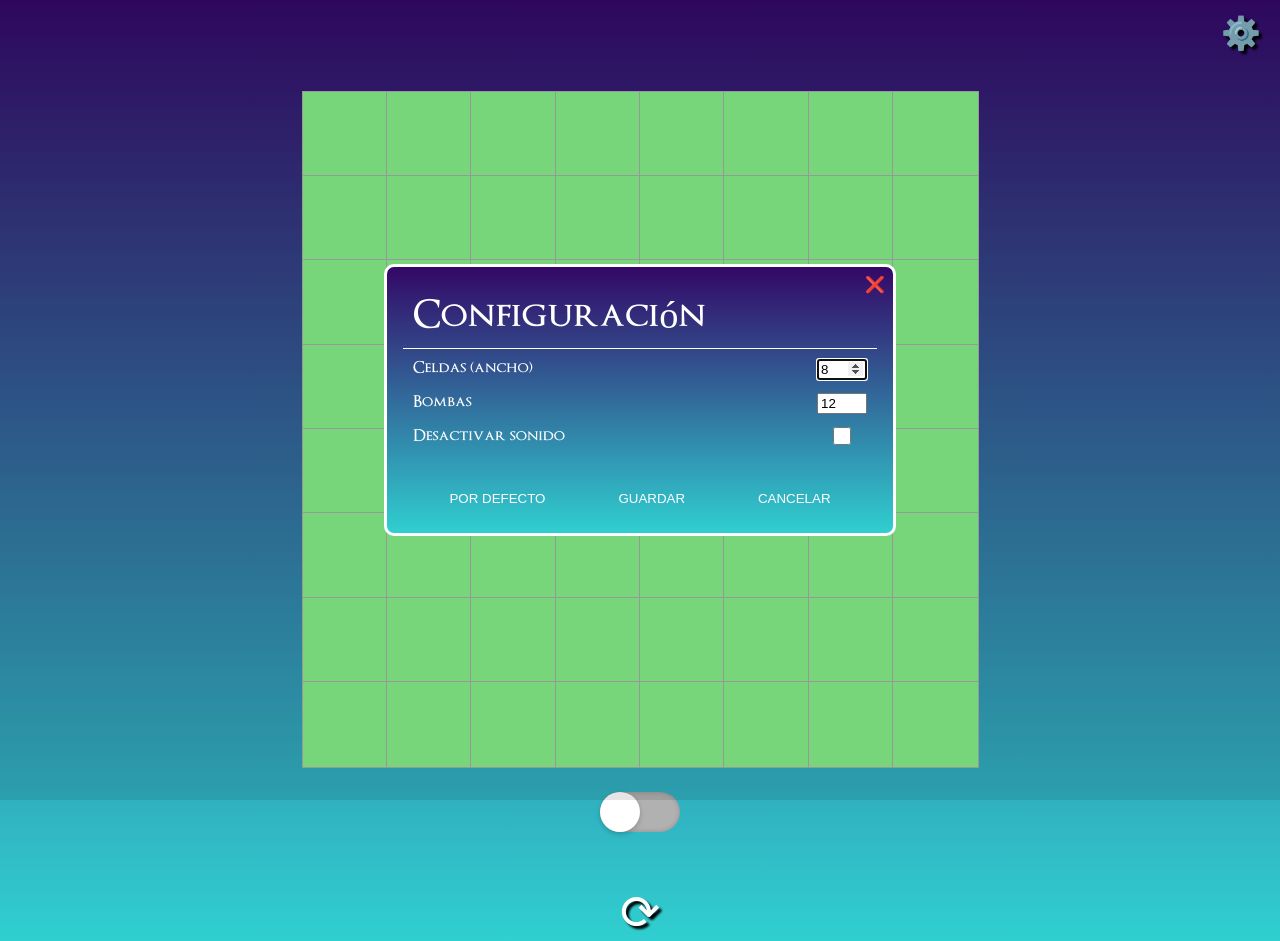
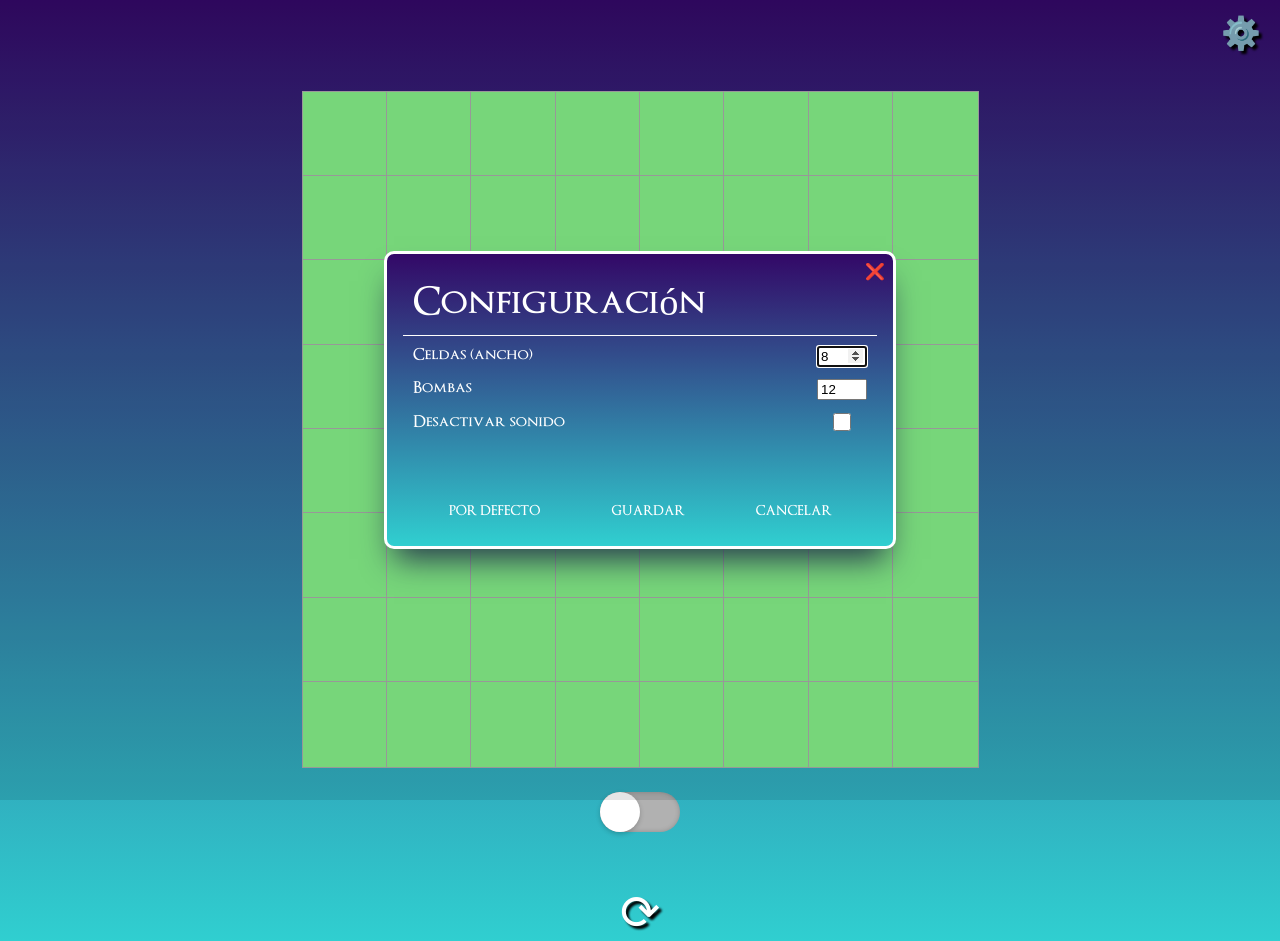
Before and after one commit to RaulRagel/Minesweeper, a plain HTML site: page index.html in a window 1280 px wide. Both pictures are taken after a click on the button "⚙️". Drawn offline with Linux system fonts and the light colour scheme.

Commit message:
fix modal css

```diff
--- a/styles/configuration.css
+++ b/styles/configuration.css
@@ -25,6 +25,7 @@
     color: white;
     border-radius: 10px;
     overflow: hidden;
+    box-shadow: rgb(38, 57, 77) 0px 20px 30px -10px;
 }
 .modal-header {
     padding: 10px;
@@ -62,7 +63,7 @@
 }
 
 .modal-buttons {
-    margin-top: 2vw;
+    margin-top: 4vw;
     display: flex;
     justify-content: space-around;
     padding: 10px;
@@ -74,4 +75,5 @@
     border: none;
     cursor: pointer;
     text-transform: uppercase;
+    font-family: "OptimusSemiBold";
 }
```
